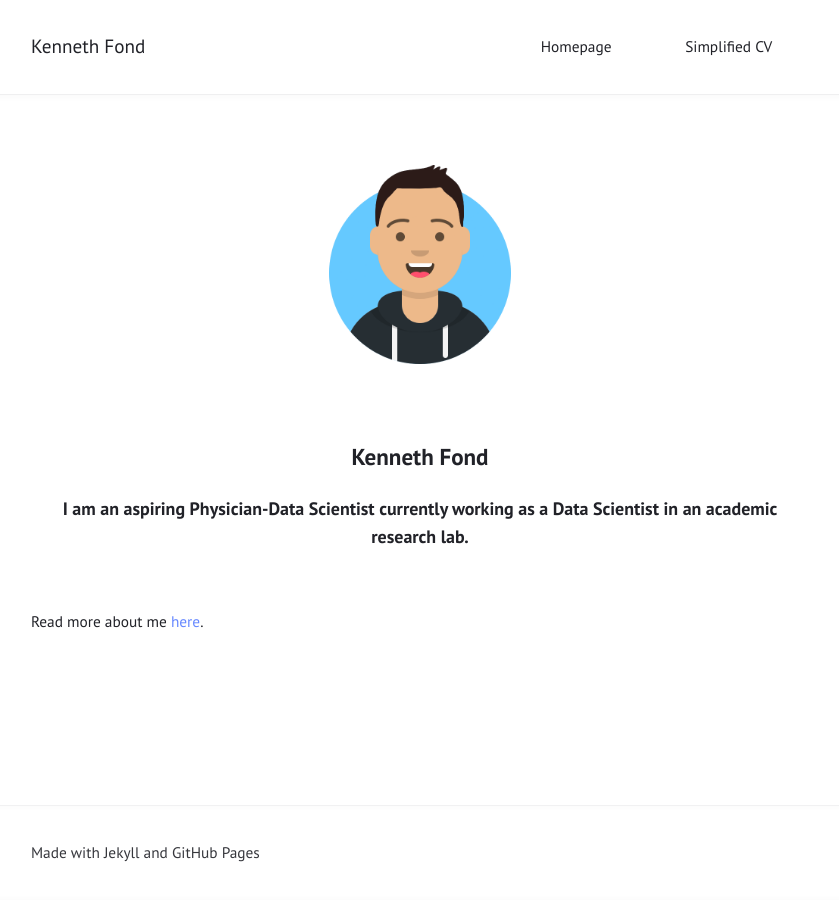
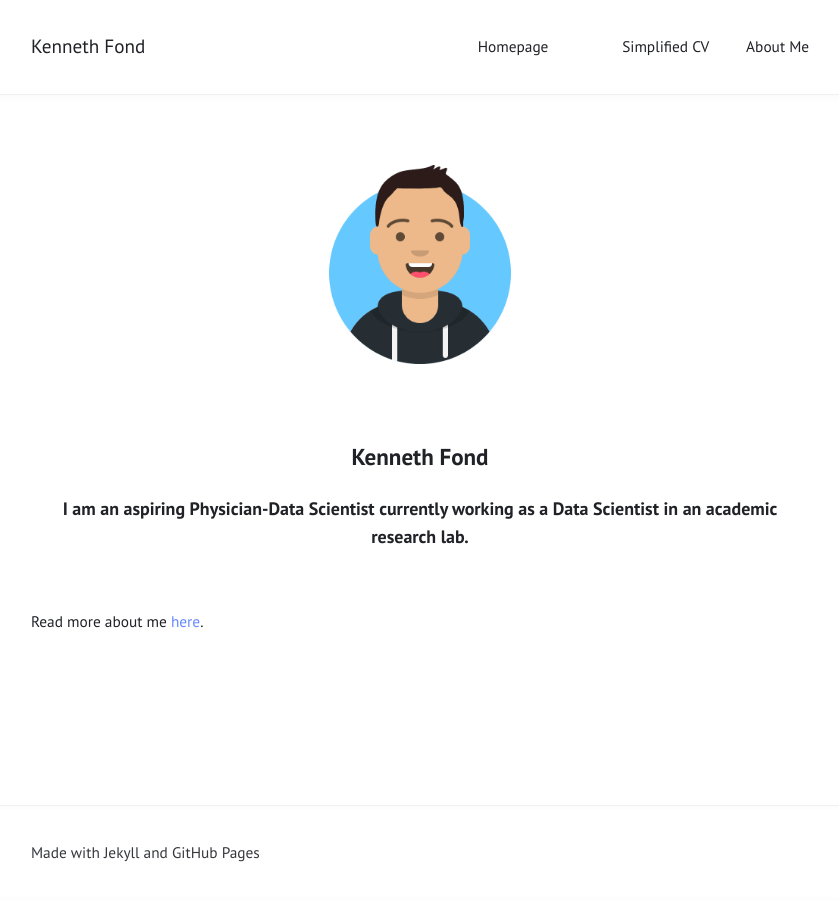
Before and after one commit to kenf1/kenf1.github.io, a Jekyll site: the page built from index.md, in a window 1280 px wide. Shown: the whole page, without its empty margins (220-1059 px from the left). Built offline with Jekyll 4.4.1, drawn with Linux system fonts in a browser that asks for light colours.

Commit message:
Update _config.yml

```diff
--- a/_config.yml
+++ b/_config.yml
@@ -19,8 +19,8 @@ minimal: false             # use a dark header
 navigation:                # accepts {file, title, url, icon, sidebaricon}
   - {url: "https://kenf1.github.io/", title: "Homepage"}
   - {file: "index.md"}
-  - {file: "brief_cv.md"}
-  - {file: "about_me.md"}
+  - {file: "brief_cv.md", title: "Simplified CV"}
+  - {file: "about_me.md", title: "About Me"}
 
 external:                  # shows a footer with social links - for available icons see fontawesome.com/icons
   - {title: Mail, icon: envelope, url: "mailto:"}
```
